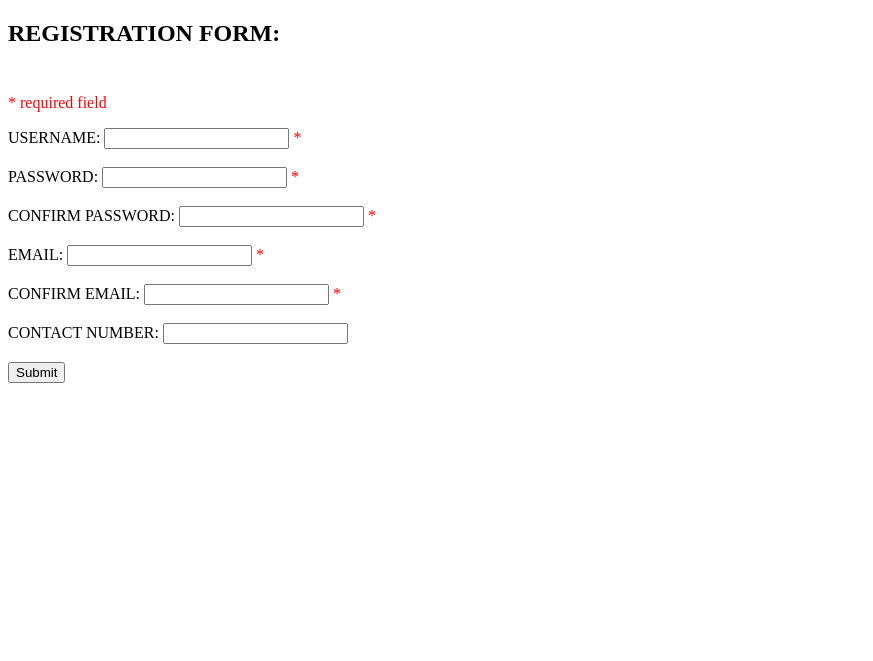
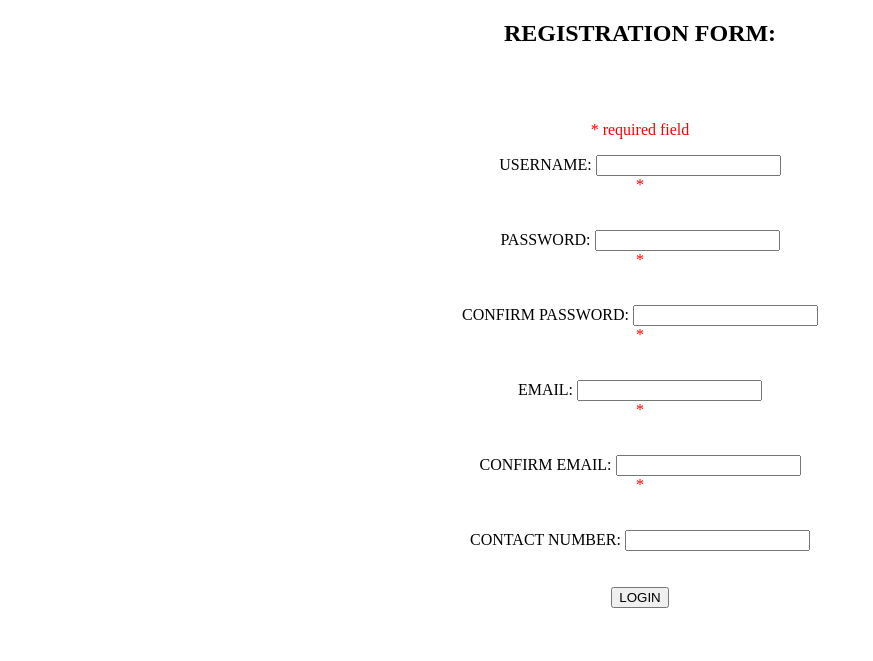
Before and after one commit to ahseyatoot/itmm103activity04_Abubakar, a PHP site: page /registration.php in a window 1280 px wide. Shown: the top 661 px of the page, without its empty margins (0-873 px from the left). Run offline with PHP 8.4, Linux system fonts and the light colour scheme.

Commit message:
modified 3 files

```diff
--- a/index.php
+++ b/index.php
@@ -6,13 +6,13 @@
 <form action="dashboard.php" method="get">
 <center>Name: <input type="text" name="name"></center><br><br>
 <center>Password: <input type="password" name="password"></center><br><br>
-<center><input type="submit" name="submit" value="Submit"></center
+<center><input type="submit" name="submit" value="Submit"></center>
 <br><br>
 
 </form>
 
 <form action="registration.php" method="get">
-<center><input type="submit" name="submit" value="Register">
+<center><input type="submit" name="submit" value="Register"></center>
 </form>
 
 </body>
--- a/registration.php
+++ b/registration.php
@@ -25,6 +25,8 @@ if ($_SERVER["REQUEST_METHOD"] == "POST"){
 	}
 	else{
 		$password = test_input($_POST["password"]);
+
+
 	}
 	if (empty($_POST["cpassword"])) {
 		$cpasswordErr = "This is required!";
@@ -55,6 +57,7 @@ if ($_SERVER["REQUEST_METHOD"] == "POST"){
 	}
 	else{
 		$contact = test_input($_POST["contact"]);
+
 	}
 }
 function test_input($data) {
@@ -62,35 +65,58 @@ $data = trim($data);
 $data = stripslashes($data);
 $data = htmlspecialchars($data);
 return $data;
+
+
 }
 
 ?>
-<h2>REGISTRATION FORM: <br><br></h2>
-<p><span class="error">* required field</span></p>
-    <form method="post" action="<?php echo htmlspecialchars($_SERVER["PHP_SELF"]);?>">
-	USERNAME: <input type="text" name="name">
-	<span class="error">* <?php echo $nameErr;?></span>
+<h2><center>REGISTRATION FORM:</center> <br><br></h2>
+<p><center><span class="error">* required field</center></span></p>
+    <form method="post" action="">
+	<center>USERNAME: <input type="text" name="name"></center>
+	<center><span class="error">* <?php echo $nameErr;?></center></span>
 	<br><br>
-	PASSWORD: <input type="password" name="password">
-	<span class="error">* <?php echo $passwordErr;?></span>
+	<center>PASSWORD: <input type="password" name="password"></center>
+	<center><span class="error">* <?php echo $passwordErr;?></center></span>
+<?php
+ $password_length = 6;
+function password_strength($password) {
+	$returnVal = True;
+	if ( strlen($password) < $password_length ) {
+		$returnVal = False;
+		$password="Password should be 6 characters long!";
+	}
+	if ( !preg_match("#[0-7]+#", $password) ) {
+		$returnVal = False;
+		$password="Password must have at least one number!";
+	}
+	if ( !preg_match("#[A-Z]+#", $password) ) {
+		$returnVal = False;
+		$password="Password must have at least 1 uppercase letter!";
+	}
+	if ( !preg_match("/[\'^£$%&*()}{@#~?><>,|=_+!-]/", $password) ) {
+		$returnVal = False;
+		$password="Password should have at least 1 special character!";
+	}
+	return $returnVal;
+}
+		?>
 	<br><br>
-	CONFIRM PASSWORD: <input type="password" name="cpassword">
-	<span class="error">* <?php echo $cpasswordErr;?></span>
+	<center>CONFIRM PASSWORD: <input type="password" name="cpassword"></center>
+	<center><span class="error">* <?php echo $cpasswordErr;?></center></span>
 	<br><br>
-	EMAIL: <input type="text" name="email">
-	<span class="error">* <?php echo $emailErr;?></span>
+	<center>EMAIL: <input type="text" name="email"></center>
+	<center><span class="error">* <?php echo $emailErr;?></center></span>
 	<br><br>
-	CONFIRM EMAIL: <input type="text" name="cemail">
-	<span class="error">* <?php echo $cemailErr;?></span>
+	<center>CONFIRM EMAIL: <input type="text" name="cemail"></center>
+	<center><span class="error">* <?php echo $cemailErr;?></center></span>
 	<br><br>
-	CONTACT NUMBER: <input type="number" name="contact">
+	<center>CONTACT NUMBER: <input type="number" name="contact"></center>
 	<br><br>
-	<input type="submit" name="submit" value="Submit">
-
+	<center><input type="submit" name="submit" value="LOGIN"></center>
 	<br><br>
 
 </br>
 </form>
-
 </body>
 </html>
```
Also changed, not shown: dashboard.php (+27 -0 lines).
